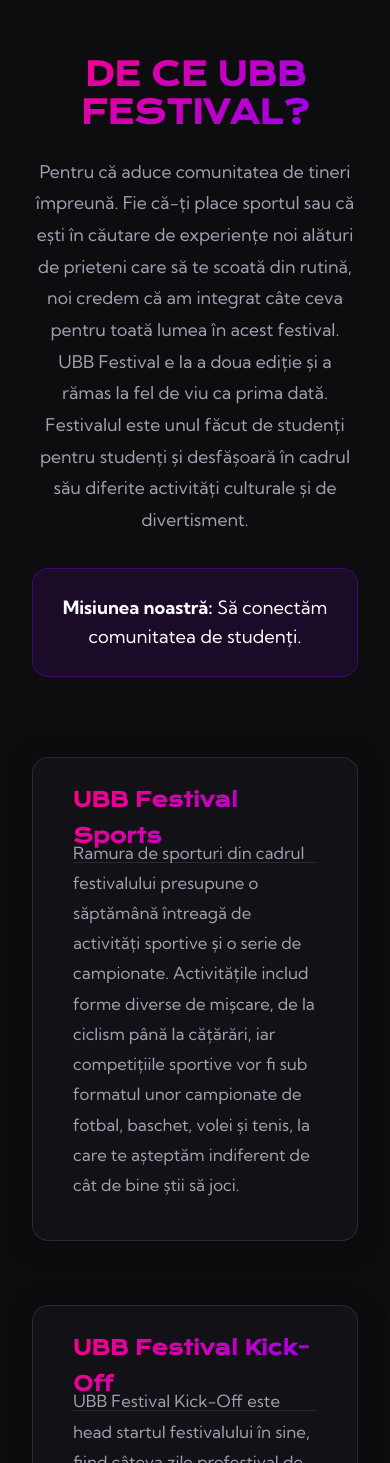
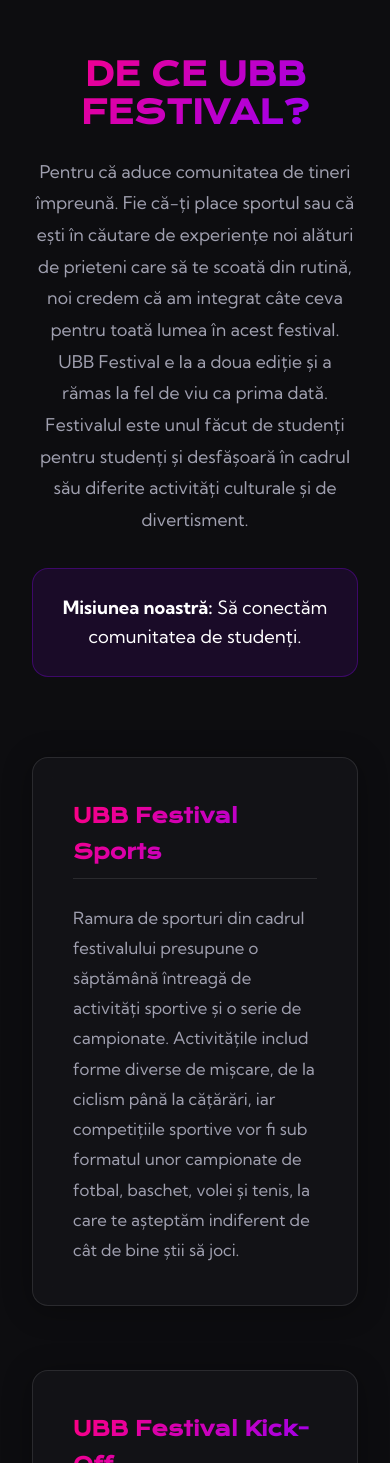
Before and after one commit to PaulSchiop/ubb-festival-site, a Next.js app: page /despre-noi in a window 390 px wide. Shown: the part 105-1568 px from the top of the page. Built offline with nearby package versions, Linux system fonts and the light colour scheme.

Commit message:
fix(despre-noi): fixed title of the cells from overflowing on mobile devices

```diff
--- a/src/app/despre-noi/DespreNoi.module.css
+++ b/src/app/despre-noi/DespreNoi.module.css
@@ -190,16 +190,12 @@
   .table td {
     display: block;
     width: 100%;
-    position: relative;
-    padding-top: 5rem;
   }
 
   /* Inject titles into cells on mobile */
   .table td::before {
-    position: absolute;
-    top: 1.5rem;
-    left: 2.5rem;
-    right: 2.5rem;
+    display: block;
+    margin-bottom: 1.5rem;
     font-size: 1.25rem;
     font-family: var(--font-display);
     font-weight: bold;
```
